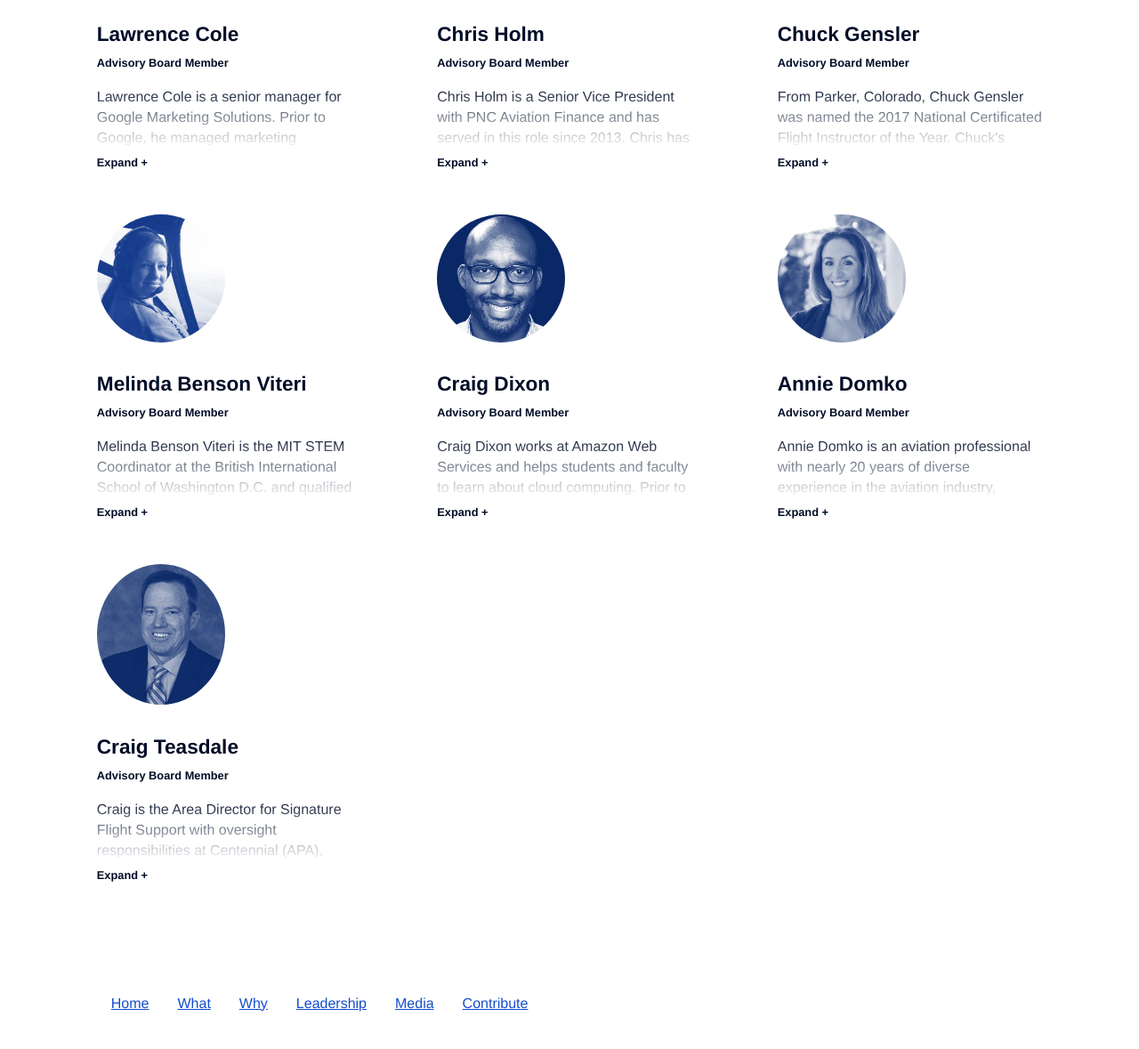
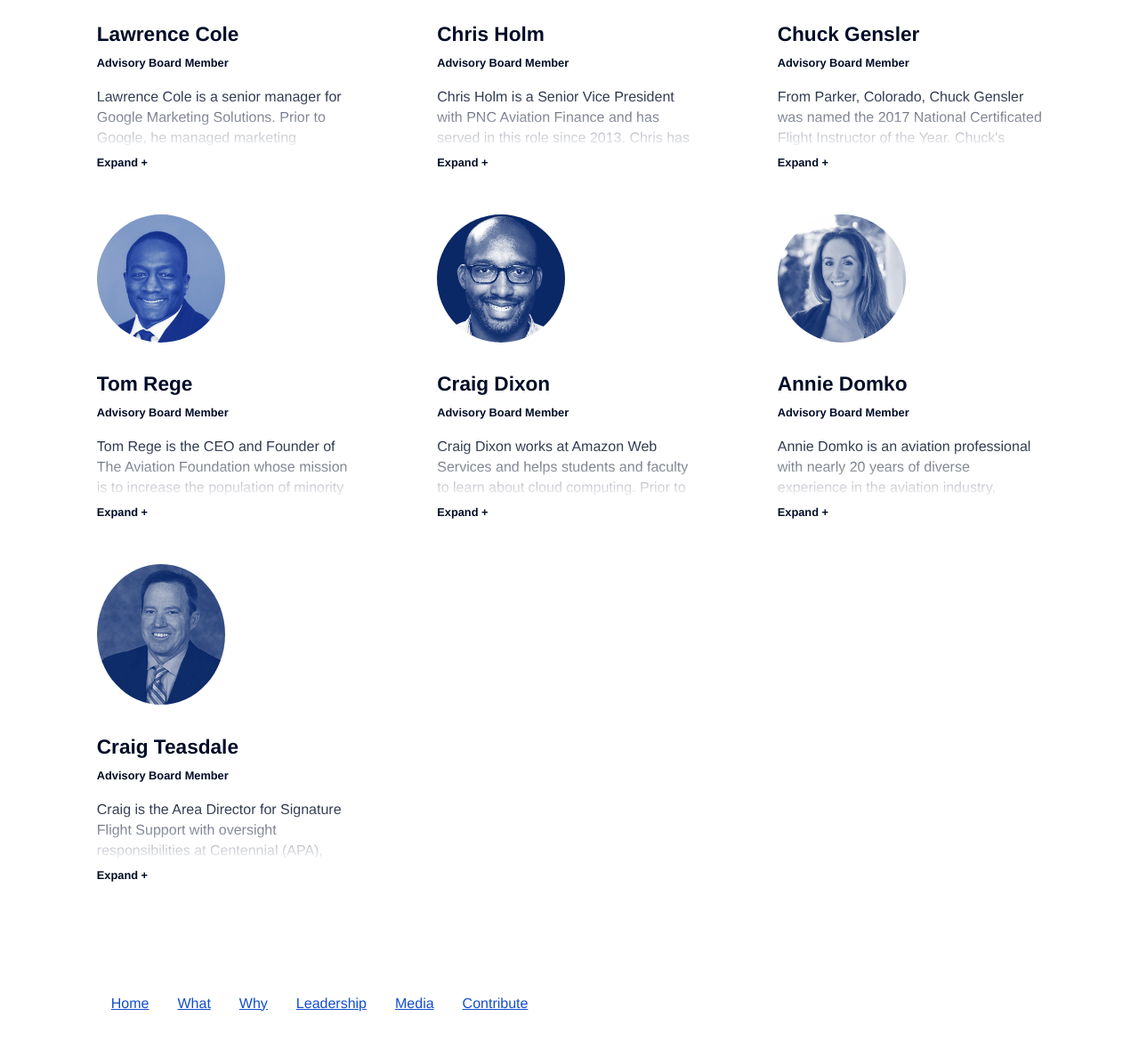
Before and after one commit to twaldorf/acf2017, a website: page team.html in a window 1280 px wide. Shown: the part 3096-4275 px from the top of the page at 89% size. Drawn offline with Linux system fonts and the light colour scheme.

Commit message:
rm Melinda add Tom

```diff
--- a/team.html
+++ b/team.html
@@ -221,12 +221,13 @@
             </div>
           </li>
           <li>
-            <img src="img/profiles/melinda.png" alt="">
-            <span>Melinda Benson Viteri</span>
+            <img src="img/profiles/tom.png" alt="">
+            <span>Tom Rege</span>
             <span>Advisory Board Member</span>
             <div class="collapsed">
-              <p>Melinda Benson Viteri is the MIT STEM Coordinator at the British International School of Washington D.C. and qualified primary and high school teacher. She is also Co-Director and Founder of D.C. Youth Aviation Inc., a non profit that enables local high school and college students in the Washington DC area to rebuild old airplanes, including the Piper Pacer and Cessna 172 models. </p>
-                <p>Melinda is British; born and raised in Yorkshire. In the U.K. she worked for many years as Advisory Teacher of the Deaf, Blind and Audiologist for the government/education council.  She enjoys flying light aircraft and leads the new aviation scholarship program for the RAeS serving as Their Education Chair in D.C.  Her passion is promoting aviation to youths and ensuring that they are ready for the jobs of the future.</p>
+              <p>Tom Rege is the CEO and Founder of The Aviation Foundation whose mission is to increase the population of minority and women pilots by  supporting programs that support aviation, providing grants and scholarships that enable participants to learn to fly and become advocates in their communities for aviation.</p><p>
+
+Tom is an Instrument rated Commercial pilot as well as a Certified Flight Instructor. Tom has over 1000 hours of flight time. He currently flies an Cirrus SR22. He is the director of flight training at OpenAir Flight school in Leesburg, VA. Prior to starting the Foundation Tom worked in the financial  services and interactive media space as Program Manager and Executive.</p>
               <span class="expand">Expand +</span>
             </div>
           </li>
```
Also changed, not shown: img/profiles/tom.png (added).
